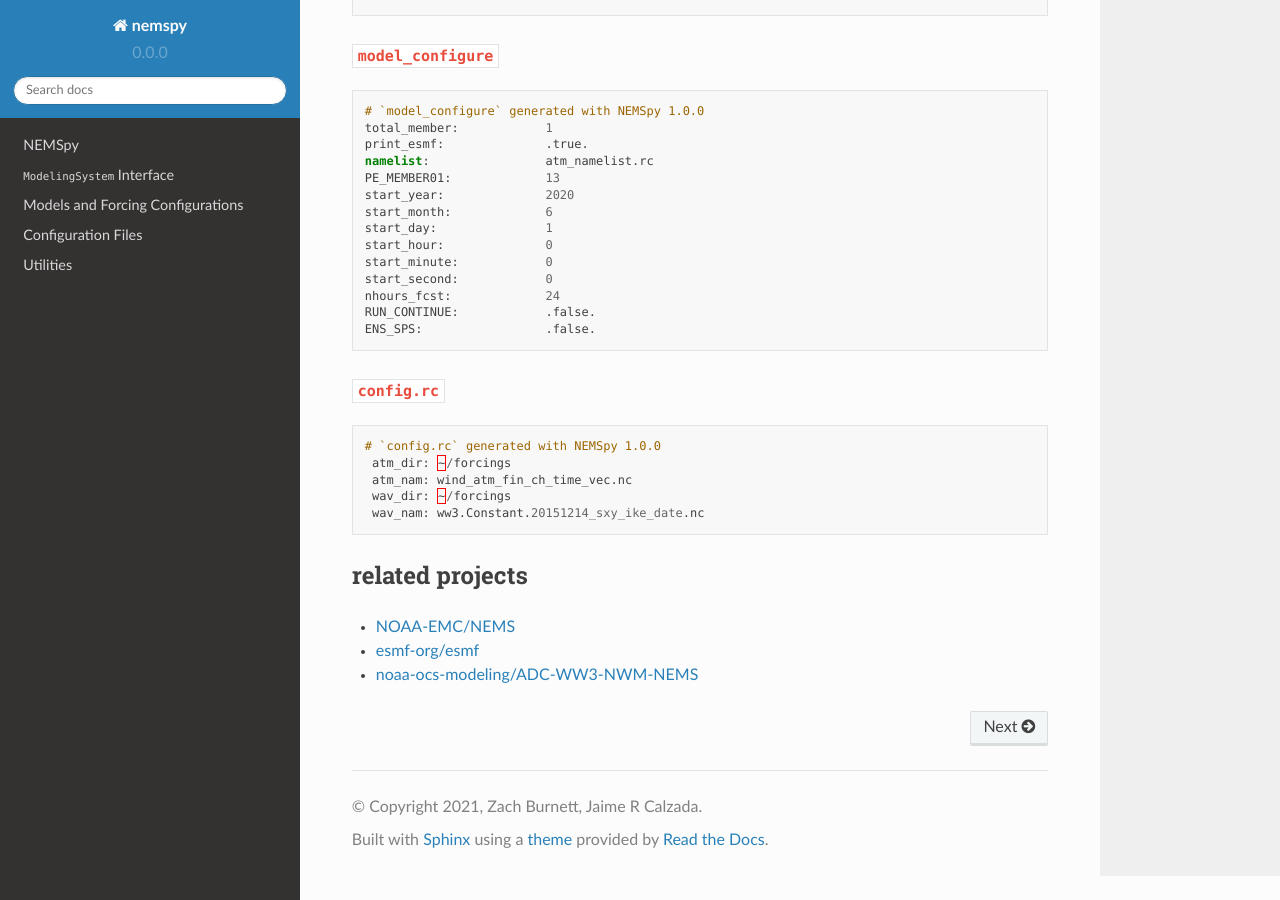
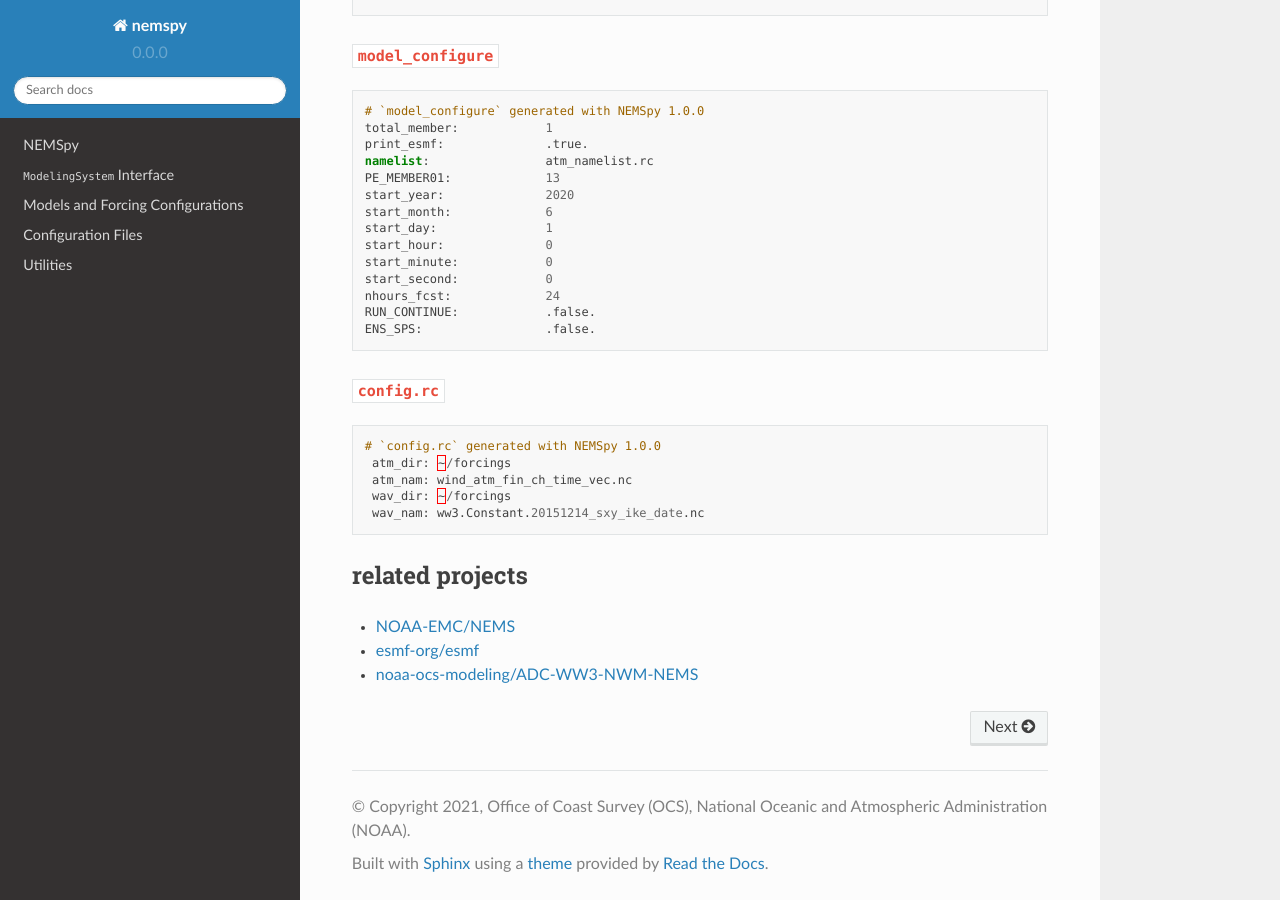
Before and after one commit to noaa-ocs-modeling/nemspy, a Sphinx documentation site: the page built from docs/source/index.rst, in a window 1280 px wide and 900 px high, scrolled down 2797 px. Built offline with Sphinx 7.4.7 and the Read the Docs theme 2.0.0, drawn with Linux system fonts in a browser that asks for light colours; the version number is read from the project's files by our own code.

Commit message:
update copyright

```diff
--- a/docs/source/conf.py
+++ b/docs/source/conf.py
@@ -38,7 +38,7 @@ metadata = config.read_configuration('../../setup.cfg')['metadata']
 
 project = metadata['name']
 author = metadata['author']
-copyright = f'2021, {author}'
+copyright = f'2021, Office of Coast Survey (OCS), National Oceanic and Atmospheric Administration (NOAA)'
 
 # The full version, including alpha/beta/rc tags
 try:
```
